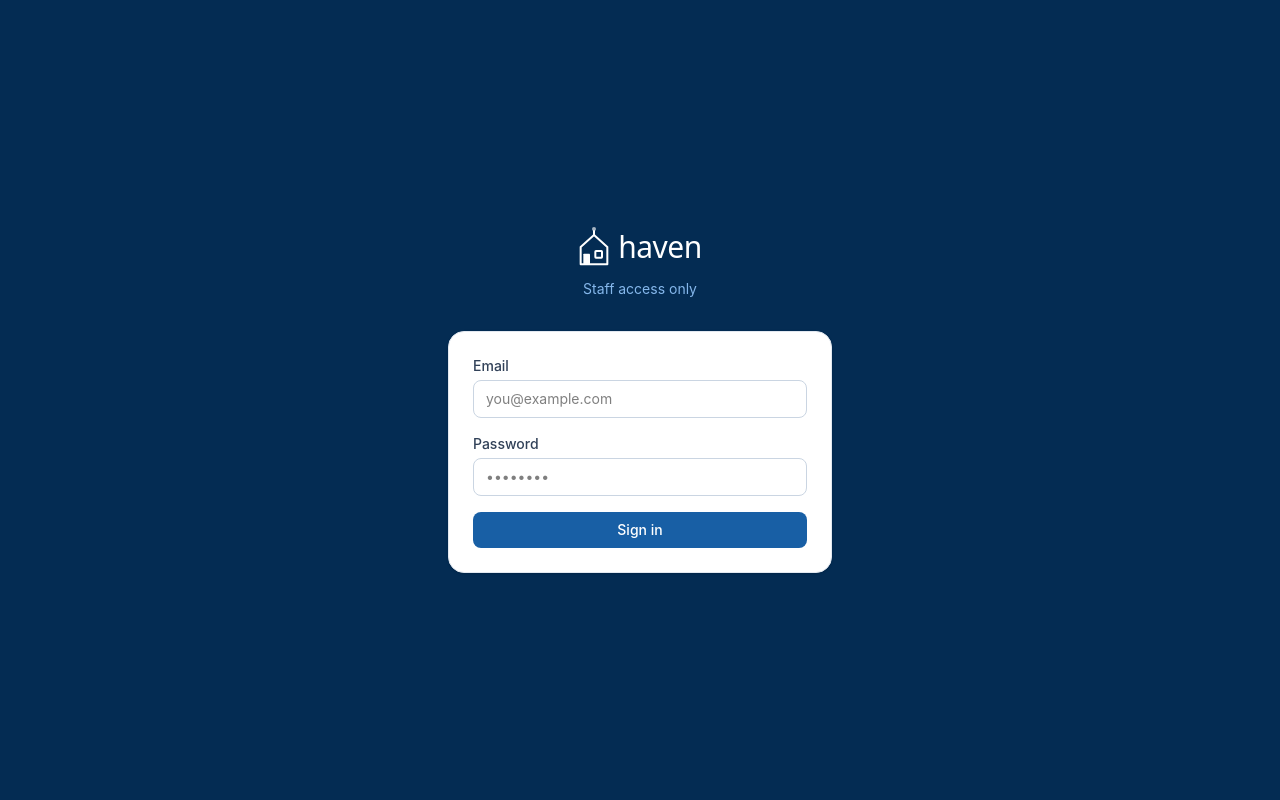
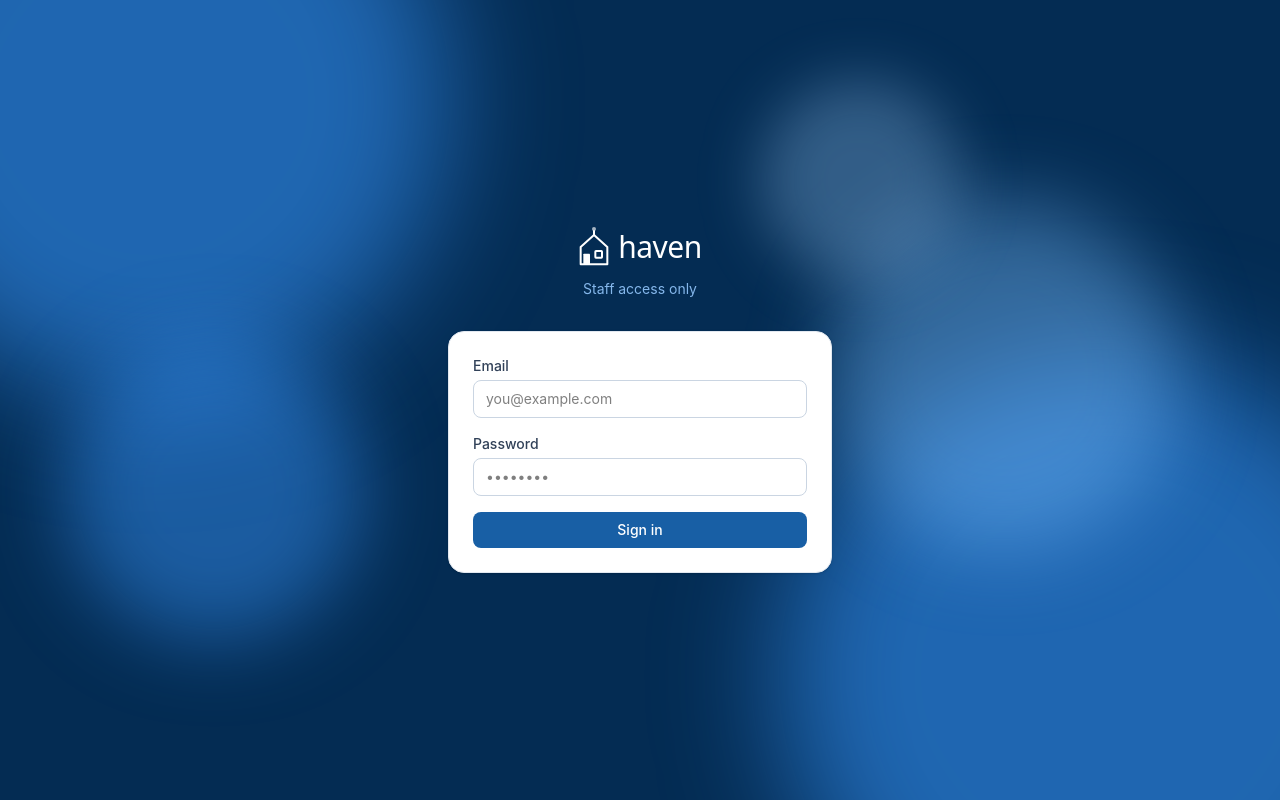
Before and after one commit to dcoloma3/Haven-App, a React (Vite) app: page /login in a window 1280 px wide. Built offline with nearby package versions, Linux system fonts and the light colour scheme.

Commit message:
Make login page bubble effects much more visible

```diff
--- a/src/pages/Login.jsx
+++ b/src/pages/Login.jsx
@@ -18,8 +18,42 @@ export default function Login() {
   }
 
   return (
-    <div className="min-h-screen flex items-center justify-center px-4" style={{ backgroundColor: '#042C53' }}>
-      <div className="w-full max-w-sm">
+    <div className="min-h-screen flex items-center justify-center px-4 relative overflow-hidden" style={{ backgroundColor: '#042C53' }}>
+
+      {/* Bubble effects */}
+      <div style={{
+        position: 'absolute', width: 600, height: 600,
+        borderRadius: '50%', top: '-200px', left: '-150px',
+        background: 'rgba(56,152,255,0.55)',
+        filter: 'blur(60px)', pointerEvents: 'none',
+      }} />
+      <div style={{
+        position: 'absolute', width: 650, height: 650,
+        borderRadius: '50%', bottom: '-200px', right: '-150px',
+        background: 'rgba(56,152,255,0.55)',
+        filter: 'blur(60px)', pointerEvents: 'none',
+      }} />
+      <div style={{
+        position: 'absolute', width: 350, height: 350,
+        borderRadius: '50%', top: '25%', right: '8%',
+        background: 'rgba(120,190,255,0.4)',
+        filter: 'blur(40px)', pointerEvents: 'none',
+      }} />
+      <div style={{
+        position: 'absolute', width: 300, height: 300,
+        borderRadius: '50%', bottom: '20%', left: '5%',
+        background: 'rgba(56,152,255,0.45)',
+        filter: 'blur(40px)', pointerEvents: 'none',
+      }} />
+      <div style={{
+        position: 'absolute', width: 200, height: 200,
+        borderRadius: '50%', top: '10%', right: '25%',
+        background: 'rgba(160,210,255,0.3)',
+        filter: 'blur(30px)', pointerEvents: 'none',
+      }} />
+
+      {/* Content */}
+      <div className="w-full max-w-sm relative z-10">
         <div className="flex flex-col items-center mb-8">
           <HavenLogo markHeight={40} textSize={30} variant="white" />
           <p className="text-sm mt-3" style={{ color: '#85B7EB' }}>Staff access only</p>
```
